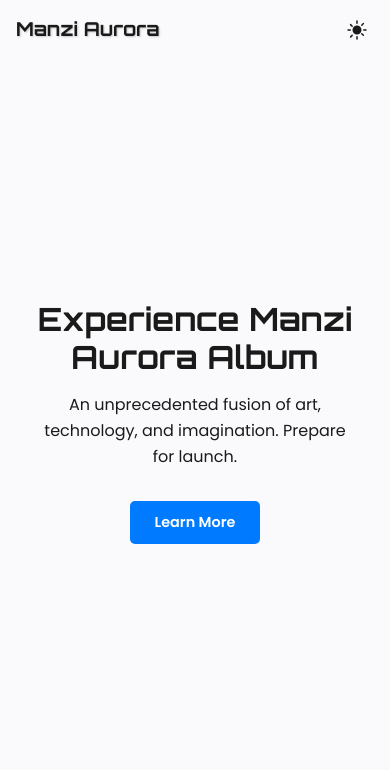
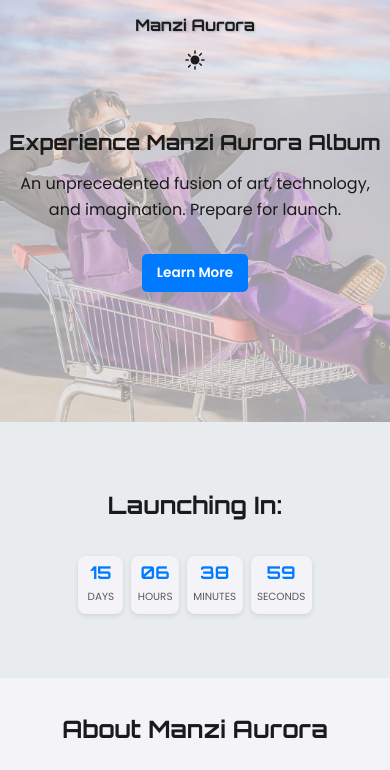
Before and after one commit to APM-DLB/DSA, a plain HTML site: page index.html in a window 390 px wide. Shown: the top 770 px of the page. Drawn offline with Linux system fonts and the light colour scheme.

Commit message:
Update style.css

```diff
--- a/style.css
+++ b/style.css
@@ -113,23 +113,21 @@ body.dark-mode #theme-toggle .sun { display: none; }
 
 /* --- HERO SECTION --- */
 .hero {
-    position: relative; /* Needed for absolute positioning of content and overlay */
-    height: 100vh; /* Full viewport height */
+    position: relative;
+    height: 100vh;
     display: flex;
     align-items: center;
     justify-content: center;
     text-align: center;
-    color: var(--text-color-light); /* Text color on hero (adjust if needed) */
-    overflow: hidden; /* Hide video overflow */
-     /* --- BACKGROUND IMAGE PLACEHOLDER --- */
-
+    color: var(--text-color-light);
+    overflow: hidden;
+    /* Responsive background image for light mode (optional) */
+    background: url('manz.jpg') no-repeat center center/cover;
 }
 body.dark-mode .hero {
     background: url('manz.jpg') no-repeat center center/cover;
-
     color: var(--text-color-dark);
 }
-
 
 /* Optional Video Background Styling */
 #bg-video {
@@ -159,7 +157,6 @@ body.dark-mode .hero {
 body.dark-mode .hero::before {
     background-color: var(--hero-overlay-dark);
 }
-
 
 .hero-content {
     position: relative; /* Place content above the overlay */
@@ -266,7 +263,6 @@ body.dark-mode .time-unit label {
      color: var(--text-color-dark);
 }
 
-
 /* --- DETAILS SECTION --- */
 .details-section {
     padding: 4rem 2rem;
@@ -309,15 +305,34 @@ body.dark-mode footer {
 }
 
 /* --- RESPONSIVENESS --- */
+@media (max-width: 1024px) {
+    .hero {
+        height: 70vh;
+        padding: 2rem 1rem;
+    }
+    .hero-content {
+        padding: 1.5rem;
+        max-width: 95vw;
+    }
+}
+
 @media (max-width: 768px) {
+    header {
+        flex-direction: column;
+        gap: 0.5rem;
+    }
+    .hero {
+        height: 60vh;
+        padding: 1.5rem 0.5rem;
+    }
     .hero h1 {
-        font-size: 2.5rem;
+        font-size: 2.2rem;
     }
     .hero p {
         font-size: 1rem;
     }
     .countdown h2 {
-        font-size: 1.8rem;
+        font-size: 1.5rem;
     }
     #timer {
         gap: 0.5rem;
@@ -327,35 +342,49 @@ body.dark-mode footer {
         min-width: 65px;
     }
     .time-unit span {
-        font-size: 1.8rem;
+        font-size: 1.5rem;
     }
     .details-section h2 {
-        font-size: 2rem;
+        font-size: 1.5rem;
     }
 }
 
 @media (max-width: 480px) {
     header {
-        padding: 0.8rem 1rem;
+        padding: 0.8rem 0.5rem;
+        flex-direction: column;
+        gap: 0.3rem;
     }
     .logo {
-        font-size: 1.2rem;
+        font-size: 1rem;
+    }
+    .hero {
+        height: auto;
+        min-height: 50vh;
+        padding: 1rem 0.2rem;
+    }
+    .hero-content {
+        padding: 1rem 0.2rem;
+        max-width: 100vw;
     }
     .hero h1 {
-        font-size: 2rem;
+        font-size: 1.3rem;
     }
     .cta-button {
-        padding: 10px 25px;
-        font-size: 0.9rem;
+        padding: 8px 15px;
+        font-size: 0.85rem;
     }
     .time-unit {
-         padding: 0.5rem;
-         min-width: 55px;
+        padding: 0.4rem;
+        min-width: 45px;
     }
     .time-unit span {
-        font-size: 1.5rem;
+        font-size: 1.1rem;
     }
     .time-unit label {
-        font-size: 0.7rem;
+        font-size: 0.65rem;
+    }
+    .details-section {
+        padding: 2rem 0.5rem;
     }
 }
```
Lines whose indentation alone changed are shown as unchanged.
